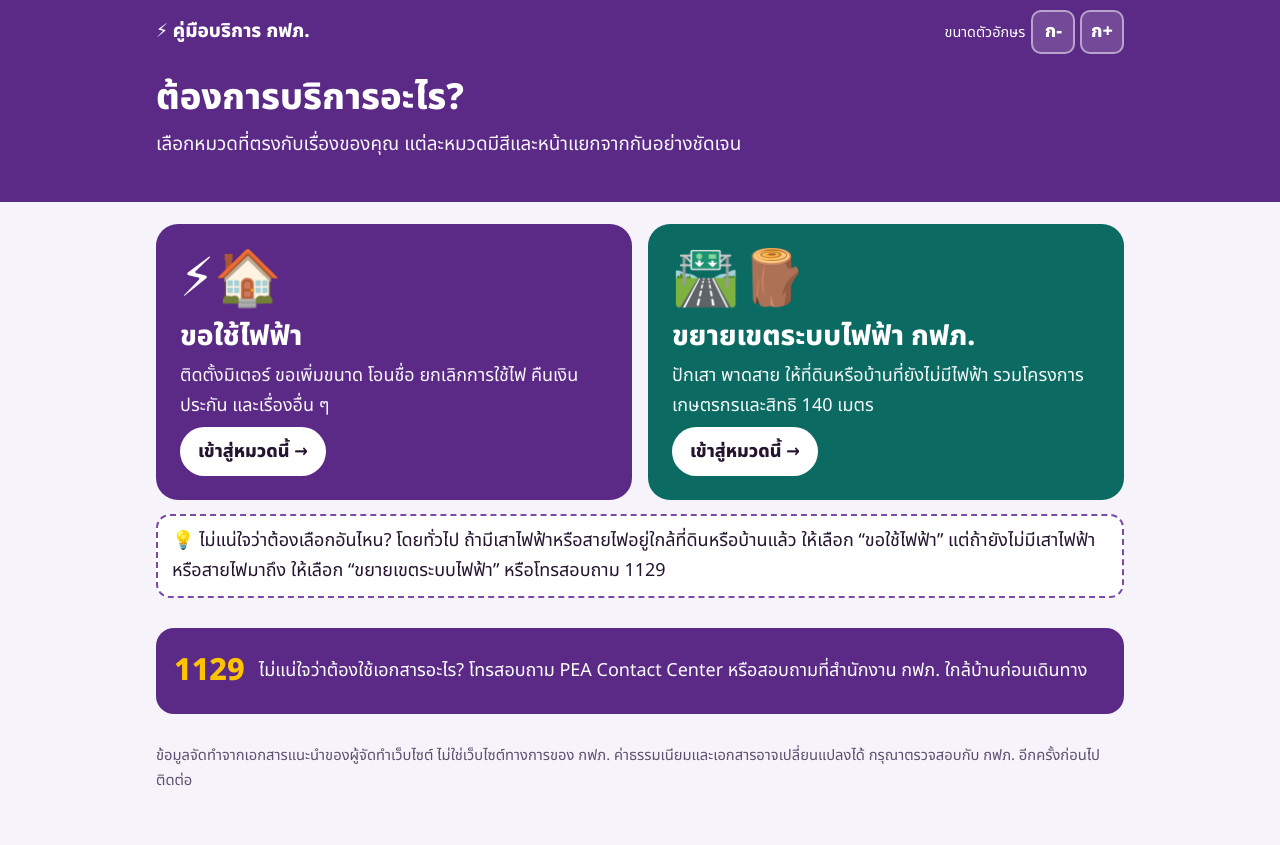
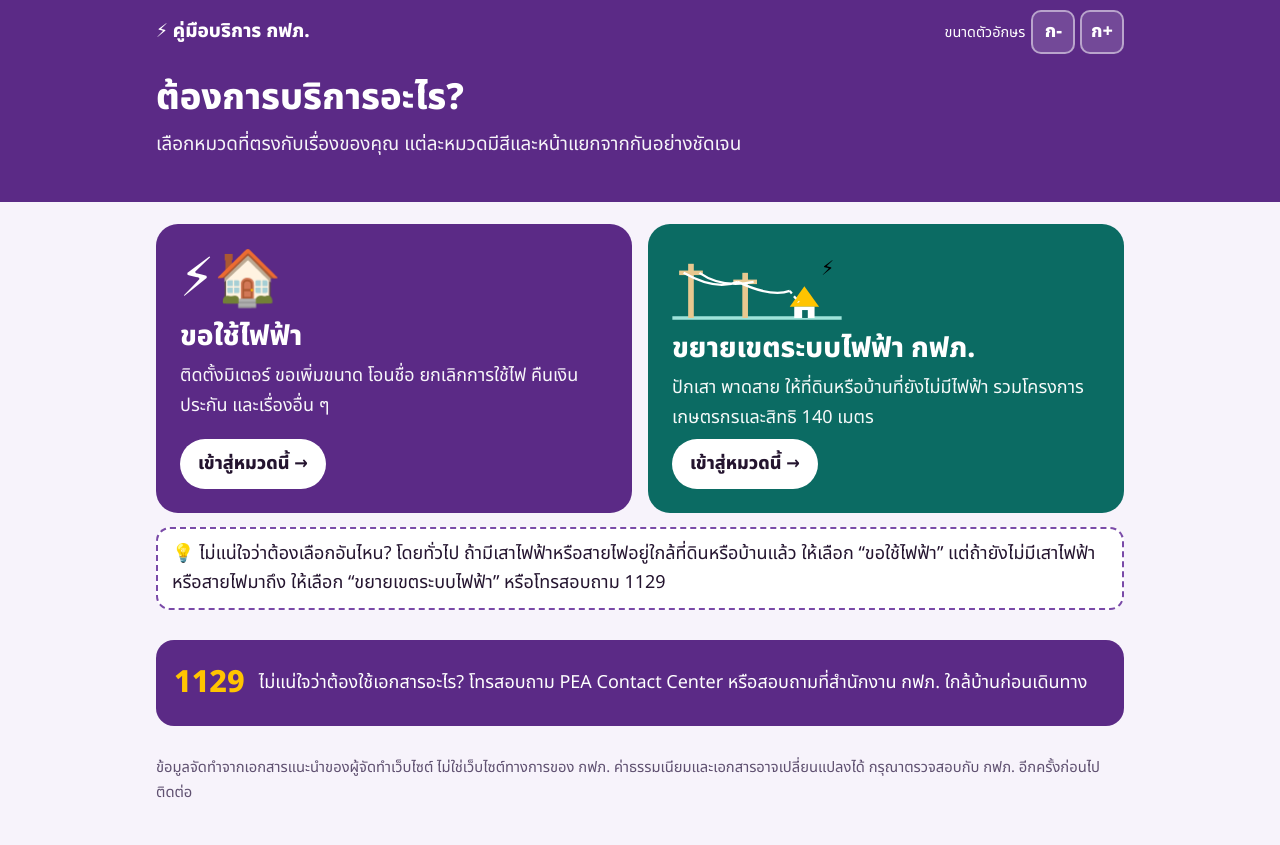
Before and after one commit to PhongsiriPrarom/Electricity-Service, a plain HTML site: page index.html in a window 1280 px wide. Drawn offline with Linux system fonts and the light colour scheme.

Commit message:
Customer Empowerment & Satisfaction 2
Customer Empowerment & Satisfaction 21 พ.ย. 2569 ครั้งที่ 2

```diff
--- a/index.html
+++ b/index.html
@@ -132,6 +132,7 @@ body[data-sec=ext] .tabs a[aria-current=page]{color:#07524c}
 .choose{display:grid;grid-template-columns:1fr 1fr;gap:16px;margin:22px 0 14px}
 .pick{display:flex;flex-direction:column;gap:6px;padding:20px;border-radius:22px;text-decoration:none;color:#fff;min-height:240px;border:4px solid transparent}
 .pick.use{background:#5b2a86}.pick.ext{background:#0b6b63}
+.pick svg.bi{display:block;align-self:flex-start;width:170px;height:79px;margin-bottom:-2px}
 .pick .bi{font-size:3rem;line-height:1.2}.pick b{font-size:1.55rem;line-height:1.3}.pick small{font-size:1rem;opacity:.96}
 .pick .go{margin-top:auto;background:#fff;color:#24142f;border-radius:99px;padding:10px 18px;font-weight:800;align-self:flex-start}
 .qq{background:var(--c);border:2px solid var(--l);border-radius:18px;padding:12px 16px;margin:10px 0}.qq p{margin:4px 0 0}
@@ -186,7 +187,7 @@ body[data-sec=ext] .tabs a[aria-current=page]{color:#07524c}
  <section id="landing" hidden>
   <div class="choose">
    <a class="pick use" href="#use"><span class="bi" aria-hidden="true">⚡🏠</span><b>ขอใช้ไฟฟ้า</b><small>ติดตั้งมิเตอร์ ขอเพิ่มขนาด โอนชื่อ ยกเลิกการใช้ไฟ คืนเงินประกัน และเรื่องอื่น ๆ</small><span class="go">เข้าสู่หมวดนี้ →</span></a>
-   <a class="pick ext" href="#ext"><span class="bi" aria-hidden="true">🛣️🪵</span><b>ขยายเขตระบบไฟฟ้า กฟภ.</b><small>ปักเสา พาดสาย ให้ที่ดินหรือบ้านที่ยังไม่มีไฟฟ้า รวมโครงการเกษตรกรและสิทธิ 140 เมตร</small><span class="go">เข้าสู่หมวดนี้ →</span></a>
+   <a class="pick ext" href="#ext"><svg class="bi" viewBox="0 0 150 70" width="150" height="70" aria-hidden="true"><path d="M0 62H150" stroke="#9fe3da" stroke-width="3"/><g fill="#e8c88f"><rect x="14" y="14" width="5" height="48"/><rect x="62" y="22" width="5" height="40"/><rect x="6" y="20" width="21" height="4"/><rect x="54" y="28" width="21" height="4"/></g><path d="M10 22Q38 38 58 30M24 22Q44 36 72 30M58 30Q88 44 104 38" stroke="#fff" stroke-width="2" fill="none"/><polygon points="104,52 130,52 117,34" fill="#ffc400"/><rect x="108" y="52" width="18" height="10" fill="#fff"/><rect x="115" y="55" width="5" height="7" fill="#0b6b63"/><path d="M104 38L112 48" stroke="#fff" stroke-width="2" stroke-dasharray="3 3"/><text x="132" y="24" font-size="18">⚡</text></svg><b>ขยายเขตระบบไฟฟ้า กฟภ.</b><small>ปักเสา พาดสาย ให้ที่ดินหรือบ้านที่ยังไม่มีไฟฟ้า รวมโครงการเกษตรกรและสิทธิ 140 เมตร</small><span class="go">เข้าสู่หมวดนี้ →</span></a>
   </div>
   <div class="note">💡 ไม่แน่ใจว่าต้องเลือกอันไหน? โดยทั่วไป ถ้ามีเสาไฟฟ้าหรือสายไฟอยู่ใกล้ที่ดินหรือบ้านแล้ว ให้เลือก “ขอใช้ไฟฟ้า” แต่ถ้ายังไม่มีเสาไฟฟ้าหรือสายไฟมาถึง ให้เลือก “ขยายเขตระบบไฟฟ้า” หรือโทรสอบถาม 1129</div>
  </section>
@@ -295,7 +296,7 @@ S.push(
  {h:"สรุปให้ปฏิบัติ",l:[["✅","ใช้สิทธิรายครัวเรือนได้"],["🔢","ต้องอนุมัติและก่อสร้างทีละงาน ตามลำดับ"],["🤝","ส่วนเกิน 140 เมตรของแต่ละครัวเรือน ร่วมลงทุน 50:50 ระหว่าง กฟภ. กับผู้ขอใช้ไฟ"]]}],
  img:["ph-ic22","ภาพต้นฉบับ: คำถามที่ 2.2"],src:"ที่มา (ตามภาพ): สื่อให้ความรู้ “ช่างไฟฟ้าส่วนภูมิภาค”"}
 );
-const EM=[["ภาพถ่าย","📷"],["ปฏิรูปที่ดิน","🌾"],["บัตรประจำตัว","🪪"],["ใบรับรองแพทย์","🩺"],["หลักฐานแสดงตัว","🪪"],["หลักฐานแสดงสถานที่","🏠"],["มรณ","🕊️"],["บัตรประชาชน","🪪"],["บัตรทหาร","🎖️"],["ทหารผ่านศึก","🎖️"],["ทะเบียนบ้าน","🏠"],["ทะเบียนตามบัตร","🏠"],["โฉนด","📜"],["ใบเสร็จ","🧾"],["วิศวกร","👷"],["ช่าง","👷"],["สัญญา","🤝"],["หนังสือรับรอง","🏢"],["อนุญาต","🏗️"],["ถ่ายรูป","📷"],["ยินยอม","✅"],["ตาราง","📋"],["เปลี่ยนชื่อ","🔄"],["ชาร์จ","🔌"],["เกษตร","🌾"],["มอบอำนาจ","✍️"]];
+const EM=[["ภาพถ่าย","📷"],["ปฏิรูปที่ดิน","🌾"],["บัตรประจำตัว","🆔"],["ใบรับรองแพทย์","🏥"],["หลักฐานแสดงตัว","🆔"],["หลักฐานแสดงสถานที่","🏠"],["มรณ","🕊️"],["บัตรประชาชน","🆔"],["บัตรทหาร","🎖️"],["ทหารผ่านศึก","🎖️"],["ทะเบียนบ้าน","🏠"],["ทะเบียนตามบัตร","🏠"],["โฉนด","📜"],["ใบเสร็จ","🧾"],["วิศวกร","👷"],["ช่าง","👷"],["สัญญา","🤝"],["หนังสือรับรอง","🏢"],["อนุญาต","🏗️"],["ถ่ายรูป","📷"],["ยินยอม","✅"],["ตาราง","📋"],["เปลี่ยนชื่อ","🔄"],["ชาร์จ","🔌"],["เกษตร","🌾"],["มอบอำนาจ","✍️"]];
 const em=s=>(EM.find(e=>s.includes(e[0]))||[0,"📄"])[1];
 const $=s=>document.querySelector(s);
 const SPKBOX='<div class="spkbox"><b>🌾 เอกสารพิเศษสำหรับที่ดิน ส.ป.ก.</b><p>“หนังสือยินยอมหรืออนุญาตให้ใช้ที่ดินในเขตปฏิรูปที่ดิน” ออกโดยสำนักงานการปฏิรูปที่ดินเพื่อเกษตรกรรม (ส.ป.ก.) หรือสำนักงานปฏิรูปที่ดินจังหวัด ใช้ยื่นประกอบการขอใช้ไฟที่ กฟภ.</p><div class="act"><button class="btn" id="sv">👁️ ดูตัวอย่างหนังสือยินยอม</button><a class="btn" href="spk-letter.pdf" target="_blank" rel="noopener">📄 เปิดหนังสือ ส.ป.ก. ถึง กฟภ. (PDF)</a></div></div>';
```
